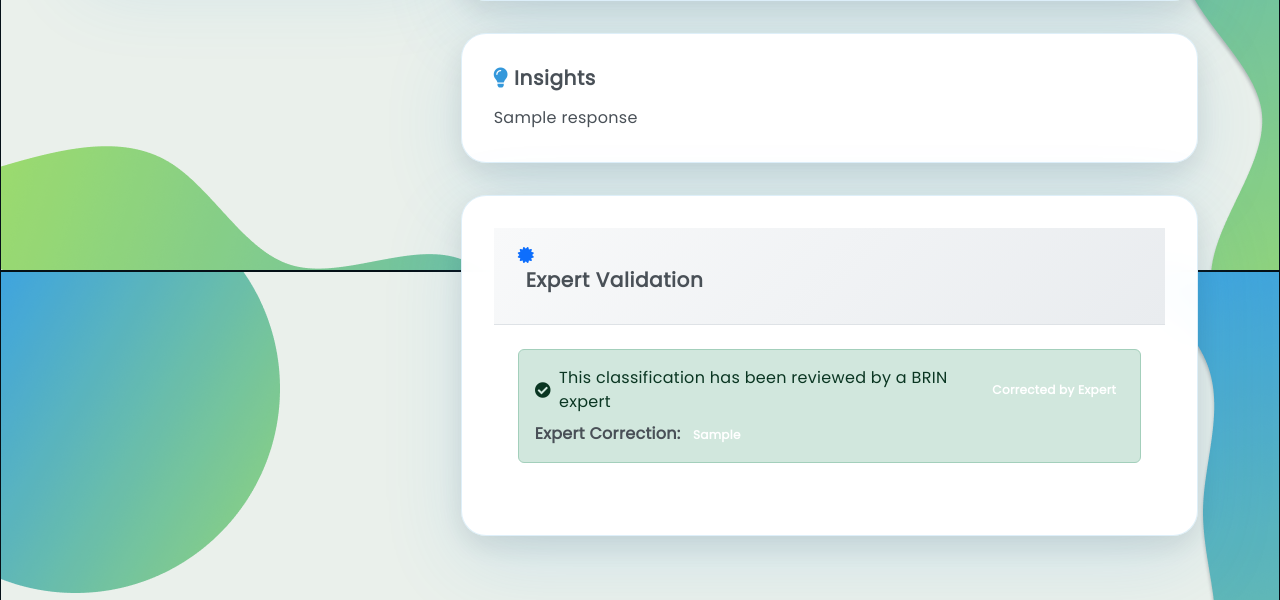
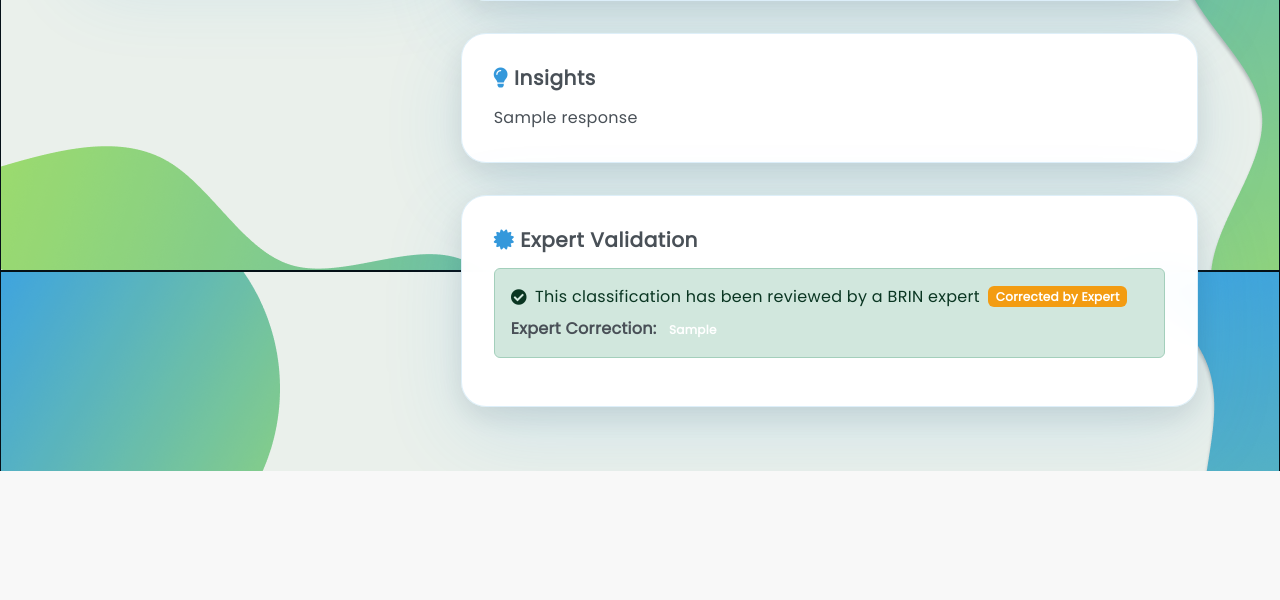
Before and after one commit to rayths/PlanktoScan, a FastAPI app: template templates/result.html in a window 1280 px wide. Shown: the part 561-1161 px from the top of the page. After the commit the page ends 1032 px from the top, so only its background shows below. Run offline with FastAPI, Linux system fonts and the light colour scheme; the template is opened without the code that fills it: most values are stand-ins (such as "Sample title", 1, 10 or a date in 2020); grey boxes marked "Sample" are stand-in pictures; parts of the project's set-up code (start-up, migrations or seed data) failed here and were passed over; some libraries are stand-ins or nearby versions.

Commit message:
Update feedback

```diff
--- a/static/css/features/feedback.css
+++ b/static/css/features/feedback.css
@@ -227,11 +227,11 @@
 
 /* Feedback Badges */
 .badge.bg-success {
-    background-color: var(--success-color) !important;
+    background-color: var(--success-green) !important;
 }
 
 .badge.bg-warning {
-    background-color: var(--warning-color) !important;
+    background-color: var(--warning-orange) !important;
     color: white;
 }
 
@@ -240,7 +240,7 @@
 }
 
 .badge.bg-danger {
-    background-color: var(--error-color) !important;
+    background-color: var(--error-red) !important;
 }
 
 /* Feedback Actions */
--- a/static/js/feedback.js
+++ b/static/js/feedback.js
@@ -214,11 +214,11 @@ function validateExpertFeedback() {
     };
 
     // Validate feedback length
-    if (feedback.length < 10) {
+    if (feedback.length < 1) {
         validation.isValid = false;
         validation.errors.push({
             field: 'user_feedback',
-            message: 'Please provide more detailed expert analysis (minimum 10 characters)',
+            message: 'Please provide more detailed expert analysis',
             title: 'Feedback Too Short'
         });
     }
@@ -259,17 +259,12 @@ function submitFeedback(e) {
         const firstError = validation.errors[0];
 
         // Use SweetAlert if available, otherwise use regular alert
-        if (typeof swal !== 'undefined') {
-            swal.fire({
-                title: firstError.title,
-                text: firstError.message,
-                icon: 'warning',
-                confirmButtonText: 'OK'
-            });
+        if (typeof showWarning === 'function') {
+            showWarning(firstError.message);
         } else {
+            // Fallback if utils.js not loaded
             alert(`${firstError.title}: ${firstError.message}`);
         }
-
         // Focus on the problematic field
         const field = document.getElementById(firstError.field);
         if (field) {
@@ -381,16 +376,7 @@ function initializeFeedbackForm() {
                 errorMessage = 'An unexpected error occurred. Please try again.';
             }
 
-            if (typeof Swal !== 'undefined') {
-                Swal.fire({
-                    title: 'Submission Failed',
-                    text: errorMessage,
-                    icon: 'error',
-                    confirmButtonText: 'Try Again'
-                });
-            } else {
-                alert(`Submission Failed: ${errorMessage}`);
-            }
+            showError("Submission Failed", errorMessage);
         }
 
         ExpertFeedbackApp.isInitialized = true;
--- a/templates/result.html
+++ b/templates/result.html
@@ -141,25 +141,19 @@
 
                         <!-- Expert Feedback Section -->
                         {% if current_user and current_user.role.value in ['expert', 'admin'] %}
-                        <div class="results-card mt-4" id="expert-feedback-section">
-                            <div class="card-header d-flex align-items-center justify-content-between">
-                                <div>
-                                    <i class="fas fa-user-md text-success"></i>
-                                    <span class="text-label ms-2">Expert Evaluation</span>
-                                </div>
+                        <div class="results-card" id="expert-feedback-section">
+                            <label class="text-label">
+                                <i class="fas fa-user-md"></i> Expert Evaluation
                                 {% if classification.user_feedback %}
-                                <div class="feedback-status">
-                                    <span class="badge bg-{{ 'success' if classification.is_correct else 'warning' }}">
+                                <span class="badge bg-{{ 'success' if classification.is_correct else 'warning' }} ms-2">
                                     {{ 'Verified Correct' if classification.is_correct else 'Marked Incorrect' }}
                                 </span>
-                                </div>
                                 {% endif %}
-                            </div>
+                            </label>
 
-                            <div class="card-body">
                             {% if classification.user_feedback %}
                                 <!-- Show existing expert feedback summary -->
-                                    <div class="alert alert-info">
+                                <div class="alert alert-info mb-4">
                                     <div class="d-flex align-items-center mb-2">
                                         <i class="fas fa-check-circle me-2"></i>
                                         <strong>Expert evaluation completed</strong>
@@ -208,18 +202,13 @@
                                 </small>
                             </div>
                         </div>
-                        </div>
                         {% else %}
                             <!-- Non-expert users see limited info -->
                             {% if classification.user_feedback %}
-                            <div class="results-card mt-4" id="expert-validation-info">
-                                <div class="card-header">
-                                    <div>
-                                        <i class="fas fa-certificate text-primary"></i>
-                                        <span class="text-label ms-2">Expert Validation</span>
-                                    </div>
-                                </div>
-                                <div class="card-body">
+                            <div class="results-card mt-4">
+                                <label class="text-label">
+                                    <i class="fas fa-certificate"></i> Expert Validation
+                                </label>
                                 <div class="alert alert-success">
                                     <div class="d-flex align-items-center">
                                         <i class="fas fa-check-circle me-2"></i>
@@ -234,7 +223,6 @@
                                         <span class="badge bg-info">{{ classification.correct_class }}</span>
                                     </p>
                                     {% endif %}
-                                    </div>
                                 </div>
                             </div>
                             {% endif %}
@@ -265,11 +253,22 @@
             const feedbackSuccess = urlParams.get('feedback_success');
 
             if (feedbackSuccess === '1') {
-                Swal.fire({
+                if (typeof showSuccess === 'function') {
+                    showSuccess('Feedback submitted successfully! Thank you for your expert evaluation. Your feedback helps improve our classification system.');
+
+                    // Clean up URL parameters after showing success message
+                    setTimeout(() => {
+                        const url = new URL(window.location);
+                        url.searchParams.delete('feedback_success');
+                        window.history.replaceState({}, document.title, url.toString());
+                    }, 1500); // Wait for showSuccess animation to complete
+                }
+                else if (typeof swal !== 'undefined') {
+                    swal({
                         title: 'Feedback Submitted Successfully!',
                         text: 'Thank you for your expert evaluation. Your feedback helps improve our classification system.',
                         icon: 'success',
-                    confirmButtonText: 'Continue'
+                        button: 'Continue'
                     }).then(() => {
                         // Clean up URL parameters
                         const url = new URL(window.location);
@@ -277,6 +276,15 @@
                         window.history.replaceState({}, document.title, url.toString());
                     });
                 }
+                // Ultimate fallback to regular alert
+                else {
+                    alert('Feedback Submitted Successfully!\nThank you for your expert evaluation. Your feedback helps improve our classification system.');
+                    // Clean up URL parameters
+                    const url = new URL(window.location);
+                    url.searchParams.delete('feedback_success');
+                    window.history.replaceState({}, document.title, url.toString());
+                }
+            }
         });
     </script>
 </body>
```
Also changed, not shown: static/js/firebase-config.js (+1 -13 lines), static/js/register.js (+38 -27 lines). Lines whose indentation alone changed are shown as unchanged.
